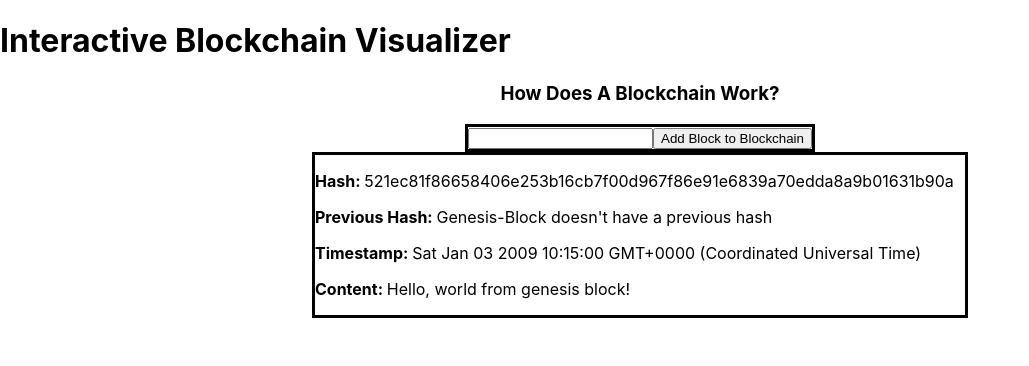
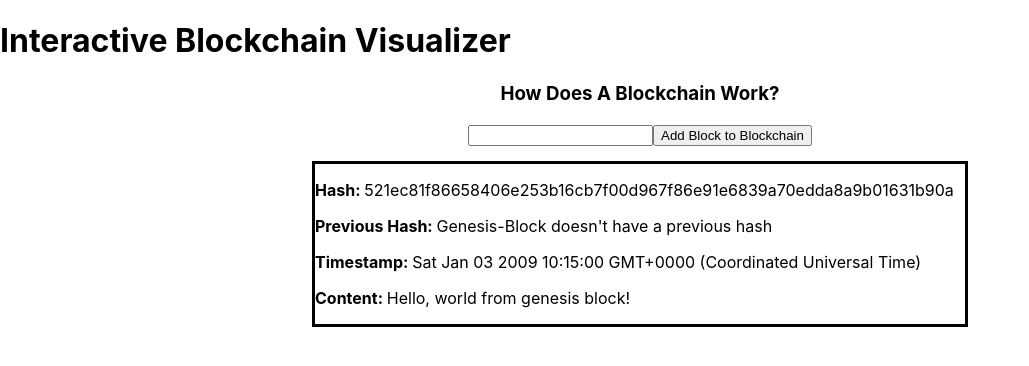
Before and after one commit to waiscodes/typescript-jest, a React (Create React App) app: page /blockchain in a window 1280 px wide. Shown: the top 366 px of the page, without its empty margins (0-1029 px from the left). Built offline with nearby package versions, Linux system fonts and the light colour scheme.

Commit message:
removed border and added margin to add block form

```diff
--- a/src/css/AddBlock.css
+++ b/src/css/AddBlock.css
@@ -1,5 +1,5 @@
 .add-block {
-  border: solid;
   width: max-content;
   margin: auto;
+  margin-bottom: 15px;
 }
```
